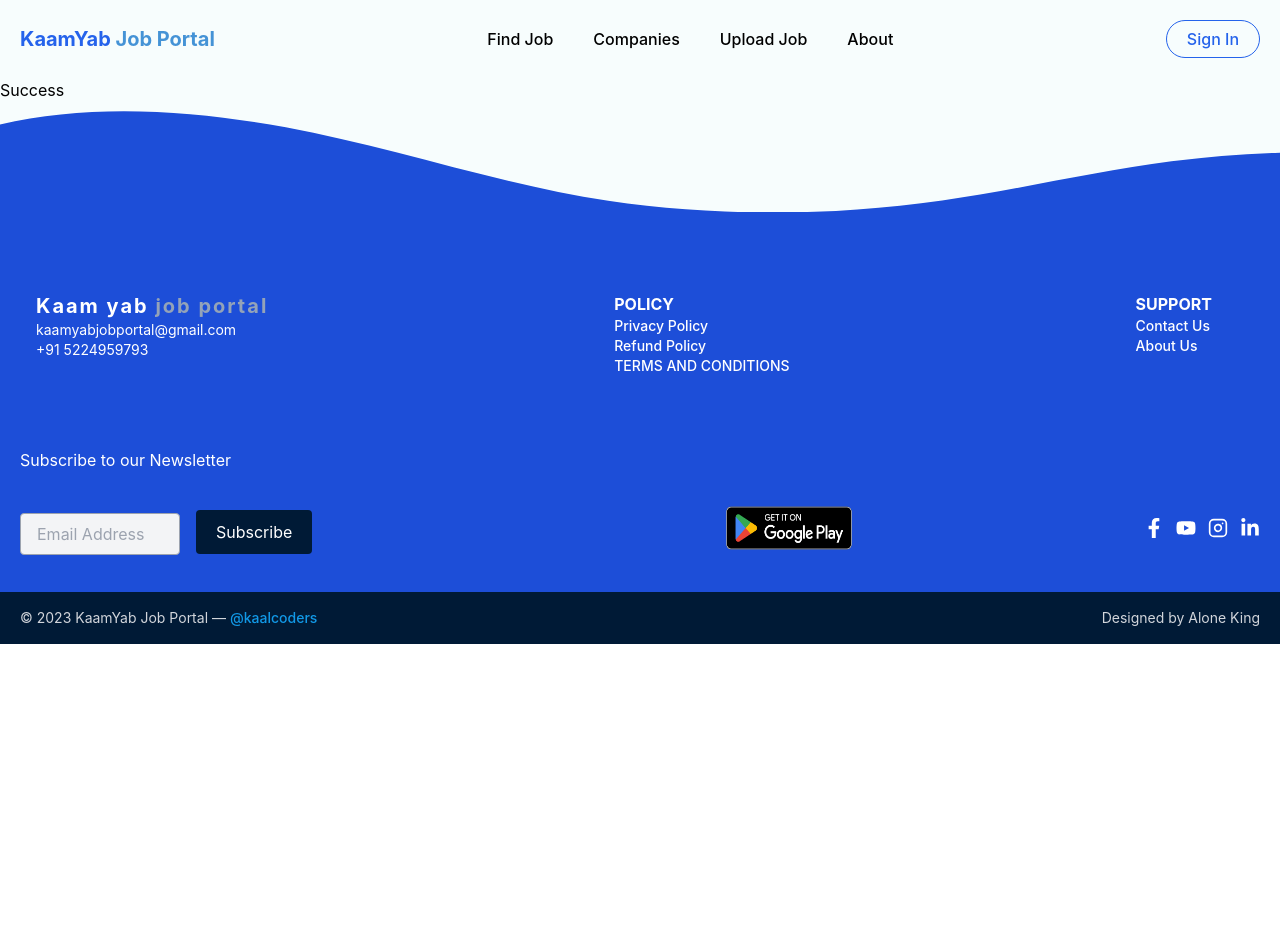
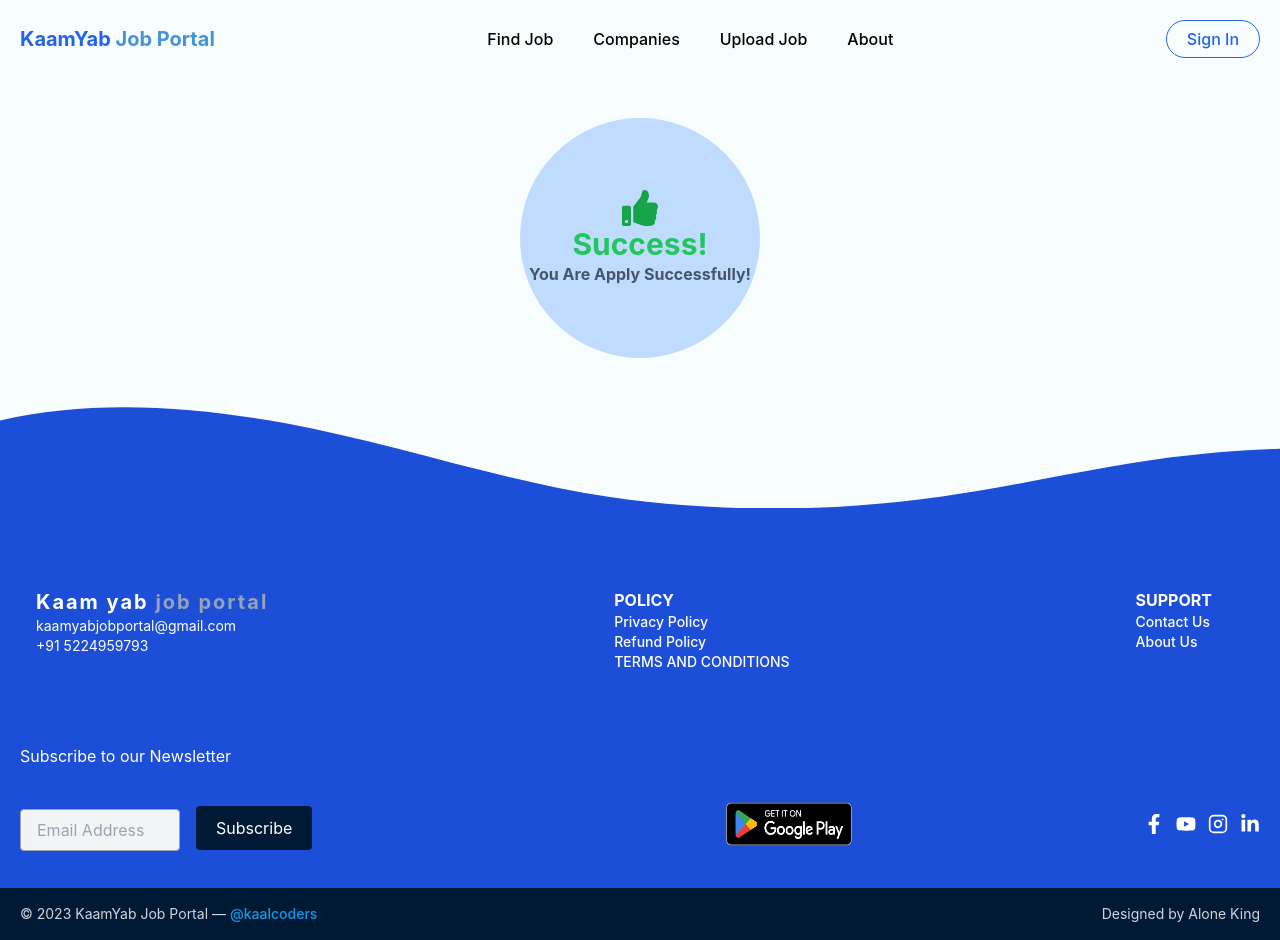
Before and after one commit to aloneking5388/job-finder, a React (Vite) app in the folder client/: page /success in a window 1280 px wide. Before the commit the page ends 800 px from the top, so only its background shows below. Built offline with nearby package versions, Linux system fonts and the light colour scheme.

Commit message:
success page add

```diff
--- a/client/src/pages/Success.jsx
+++ b/client/src/pages/Success.jsx
@@ -1,8 +1,16 @@
 import React from 'react'
+import { FaThumbsUp } from "react-icons/fa";
 
 const Success = () => {
   return (
-    <div>Success</div>
+    <div className="container flex items-center justify-center">
+    <div className='flex relative m-10 flex-col rounded-full bg-blue-200 w-60 h-60 items-center justify-center '>
+        <FaThumbsUp className='text-4xl text-green-600' />
+      <h1 className='font-bold text-3xl text-green-500'>Success!</h1>
+      <p className='text-slate-600 font-bold text-md'>You Are Apply Successfully!</p>
+    </div>
+
+  </div>
   )
 }
 
```
